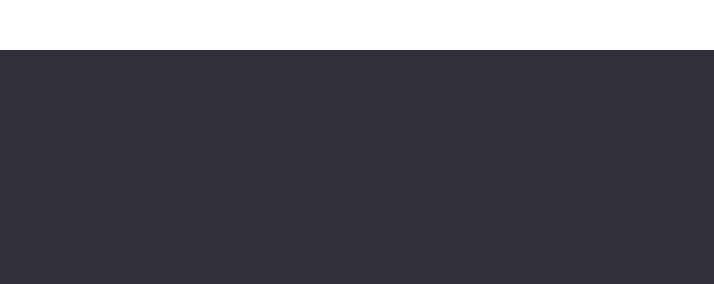
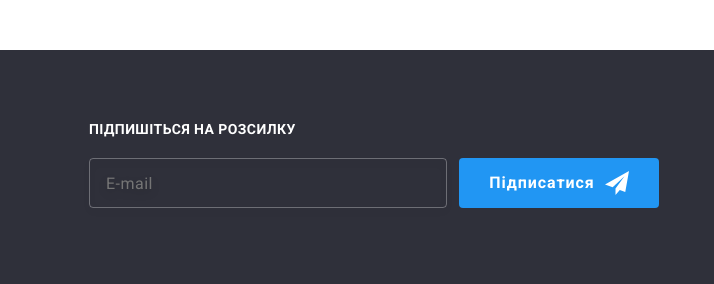
Before and after one commit to oleksandrsoldatchenko/goit-markup-hw-06, a plain HTML site: page portfolio.html in a window 1280 px wide. Shown: the part 1582-1866 px from the top of the page, 566-1280 px from the left. Drawn offline with nearby package versions, Linux system fonts and the light colour scheme.

Commit message:
Додано до футера сторінки портфоліо блок розсилки

```diff
--- a/portfolio.html
+++ b/portfolio.html
@@ -205,6 +205,25 @@
                     </li>
                 </ul>
             </div>
+
+            <!-- ДЗ 6 -->
+            <!-- Форма підписки на розсилку -->
+            <form class="footer-subscribe">
+                <div class="footer-subscribe-conrainer">
+                    <div class="footer-subscribe-label">
+                        <label class="title-subscribe" for="email">Підпишіться на розсилку</label>
+                        <input class="imput-email" name="email" type="email" id="email" placeholder="E-mail">
+                    </div>
+                    <button type="submit" class="footer-btn">Підписатися
+                        <svg class="footer-send" width="24" height="24">
+                            <use href="./images/sptite3.svg#footer-send"></use>
+                        </svg>
+                    </button>
+                </div>
+            </form>
+            <!-- Кінець форми підписки на розсилку -->
+            <!-- ДЗ 6 -->
+
         </div>
     </footer>
 </body>
```
